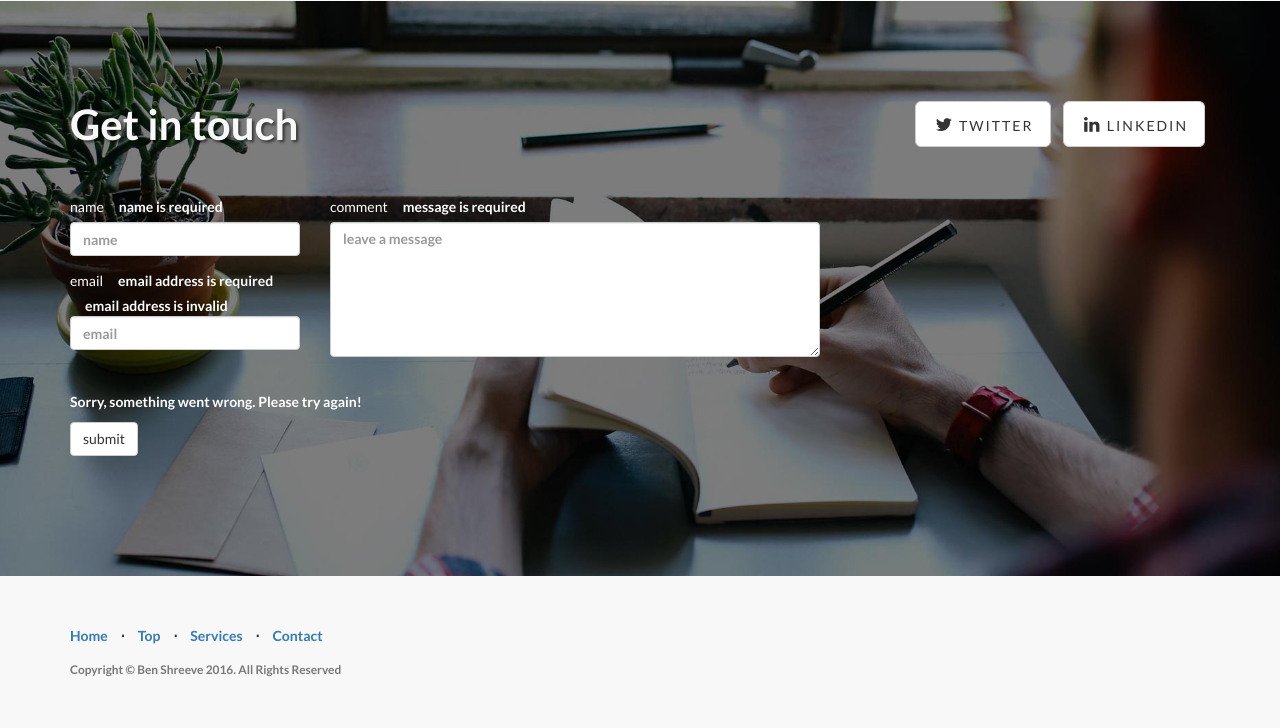
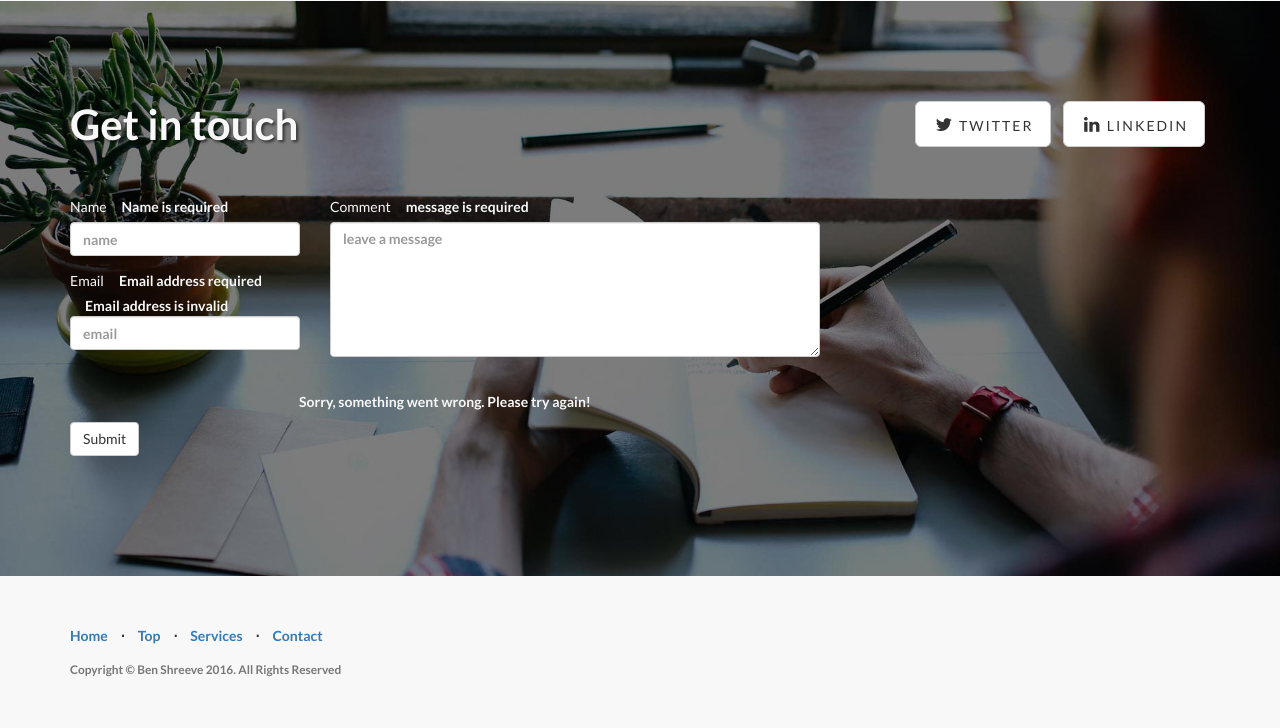
Before and after one commit to benshreeve/benshreeve.github.io, a PHP site: page / in a window 1280 px wide. Shown: the part 2573-3301 px from the top of the page. Run offline with PHP 8.4, Linux system fonts and the light colour scheme.

Commit message:
More changes to the form

```diff
--- a/css/form.css
+++ b/css/form.css
@@ -1,6 +1,6 @@
 form {
 	margin: 50px 0 20px 0;
-	color: #FFF;
+	color: #FFFFF;
 }
 
 label {
@@ -48,19 +48,19 @@ button[type=submit]:hover {
 
 
 button[type=submit]:hover {
-	color: #333;
+	color: #33333;
 }
 
 
 
 .formError {
 	display: none;
-	color: #fff !important;
+	color: #FFFFF !important;
 	padding-left: 15px !important;
 }
 
 #returnMessage {
 	margin-top: 20px;
-	color: #FFF;
-/* 	text-align: center; */
+	color: #FFFFF;
+	text-align: center;
 }
--- a/index.html
+++ b/index.html
@@ -301,23 +301,23 @@ document.getElementById("returnMessage").textContent="Sorry, something went wron
 						<div class="row">
 							<div class="col-lg-4">
 								<div class="form-group">
-									<label for="nameField">name</label><span class="formError" id="nameBlank">name is required</span>
+									<label for="nameField">Name</label><span class="formError" id="nameBlank">Name is required</span>
 									<input type="text" class="form-control" id="nameField" name="name" placeholder="name">
 								</div>
 								<div class="form-group">
-									<label for="emailField">email</label><span class="formError" id="emailBlank">email address is required</span><span class="formError" id="emailInvalid">email address is invalid</span>
+									<label for="emailField">Email</label><span class="formError" id="emailBlank">Email address required</span><span class="formError" id="emailInvalid">Email address is invalid</span>
 									<input type="email" class="form-control" id="emailField" name="email" placeholder="email">
 								</div>
 							</div>
 							<div class="col-md-8">
 								<div class="form-group">
-									<label for="messageField">comment</label><span class="formError" id="messageBlank">message is required</span>
+									<label for="messageField">Comment</label><span class="formError" id="messageBlank">message is required</span>
 									<textarea class="form-control" id="messageField" name="message" placeholder="leave a message"></textarea>
 								</div>
 							</div>
 						</div>
 						<p id="returnMessage"></p>
-						<button type="submit" name="submit" class="btn btn-default">submit</button>
+						<button type="submit" name="submit" class="btn btn-default">Submit</button>
 					</form>
 				</div>
 			</div>
```
